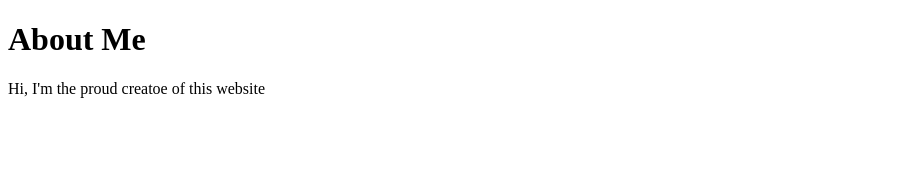
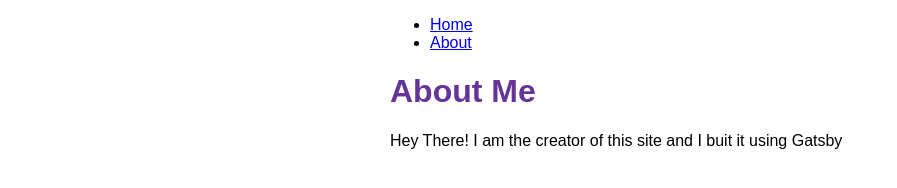
Before and after one commit to melvinthomasdev/gatsby-site, a Gatsby site: page /about in a window 1280 px wide. Shown: the whole page, without its empty margins (0-897 px from the left). Built offline with nearby package versions, Linux system fonts and the light colour scheme; Gatsby itself is replaced by a stand-in of ours.

Commit message:
tut p2 Done

```diff
--- /dev/null
+++ b/src/componenets/layout.js
@@ -0,0 +1,27 @@
+import * as React from 'react'
+import { Link } from 'gatsby'
+import {
+container,
+heading,
+navLinks,
+navLinkItem,
+navLinkText
+ } from './layout.module.css'
+
+const Layout = ({ pageTitle, children }) => {
+    return (
+        <main className={ container }>
+            <title>{pageTitle}</title>
+            <nav>
+                <ul className={navLinks}>
+                    <li className={navLinkItem}><Link to="/" className={navLinkText}>Home</Link></li>
+                    <li className={navLinkItem}><Link to="/about" className={navLinkText}>About</Link></li>
+                </ul>
+            </nav>
+            <h1 className={heading}>{pageTitle}</h1>
+            {children}
+        </main>
+    )
+}
+
+export default Layout
--- /dev/null
+++ b/src/componenets/layout.module.css
@@ -0,0 +1,19 @@
+.container {
+    margin: auto;
+    max-width: 500px;
+    font-family: sans-serif;
+}
+.heading {
+    color: rebeccapurple;
+}
+.nav-links {
+    display: flex;
+    list-style: none;
+    padding-left: 0;
+}
+.nav-link-item {
+    padding-right: 2rem;
+}
+.nav-link-text {
+    color: black;
+}
--- a/src/pages/about.js
+++ b/src/pages/about.js
@@ -1,14 +1,20 @@
 import * as React from 'react'
+// import { Link } from 'gatsby'
+import Layout from '../componenets/layout'
 
 const aboutPage = () => {
     return (
-        <main>
-            <title>
-                About Me
-            </title>
-            <h1> About Me</h1>
-            <p>Hi, I'm the proud creatoe of this website</p>
-        </main>
+        // <main>
+        //     <title>
+        //         About Me
+        //     </title>
+        //     <h1> About Me</h1>
+        //     <Link to="/">Back to home</Link>
+        //     <p>Hi, I'm the proud creatoe of this website</p>
+        // </main>
+        <Layout pageTitle="About Me">
+            <p>Hey  There! I am the creator of this site and I buit it using Gatsby</p>
+        </Layout>
 
     )
 }
--- a/src/pages/index.js
+++ b/src/pages/index.js
@@ -1,10 +1,12 @@
 import * as React from 'react'
+import { Link } from 'gatsby'
 
 const indexPage = () => {
   return (
     <main>
       <title>Homepage</title>
       <h1>Welcom to my Gatsby Site</h1>
+      <Link to="/about">About</Link>
       <p>I;m making this by following the Gatsby tutorial</p>
     </main>
   )
```
